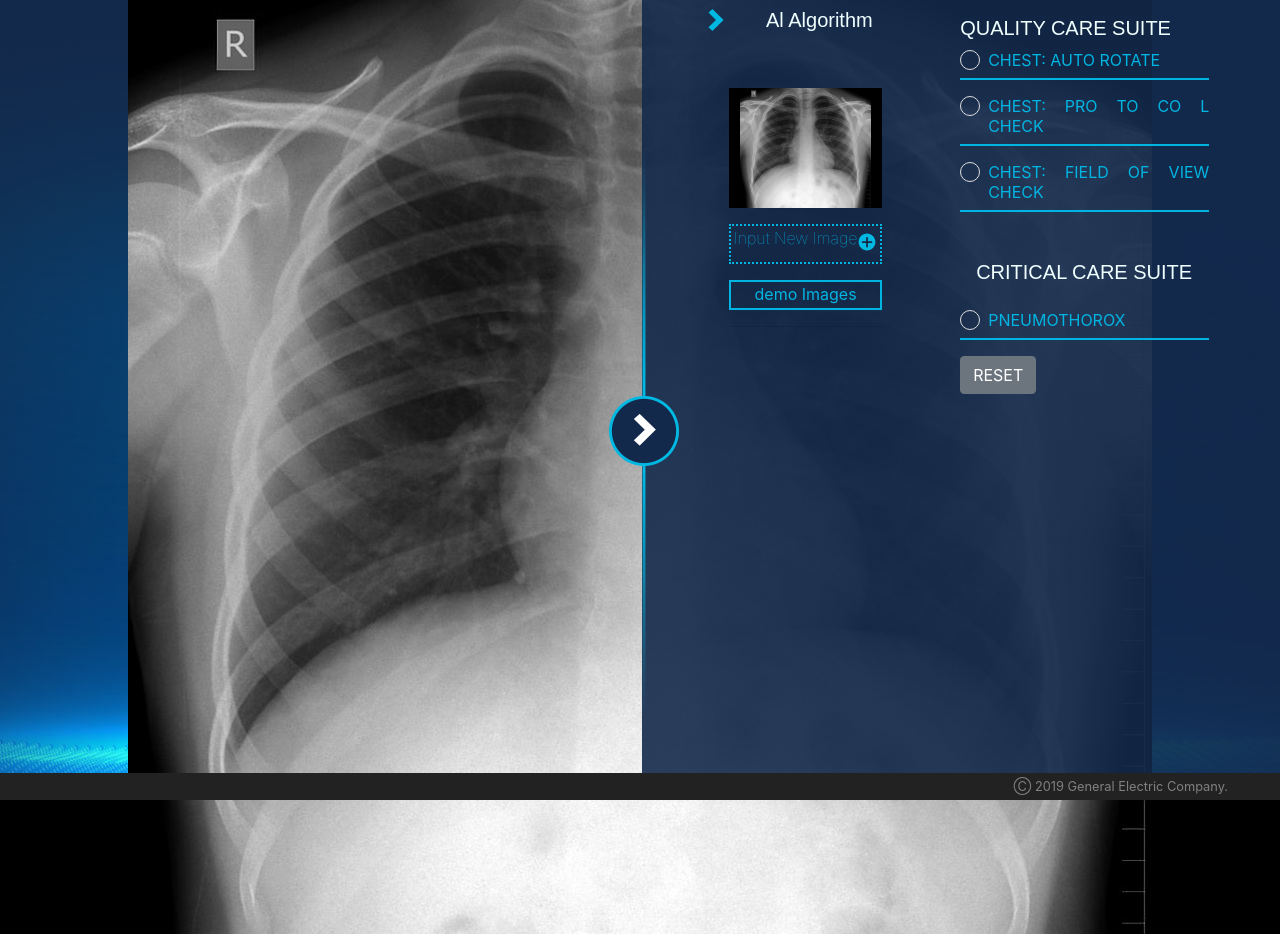
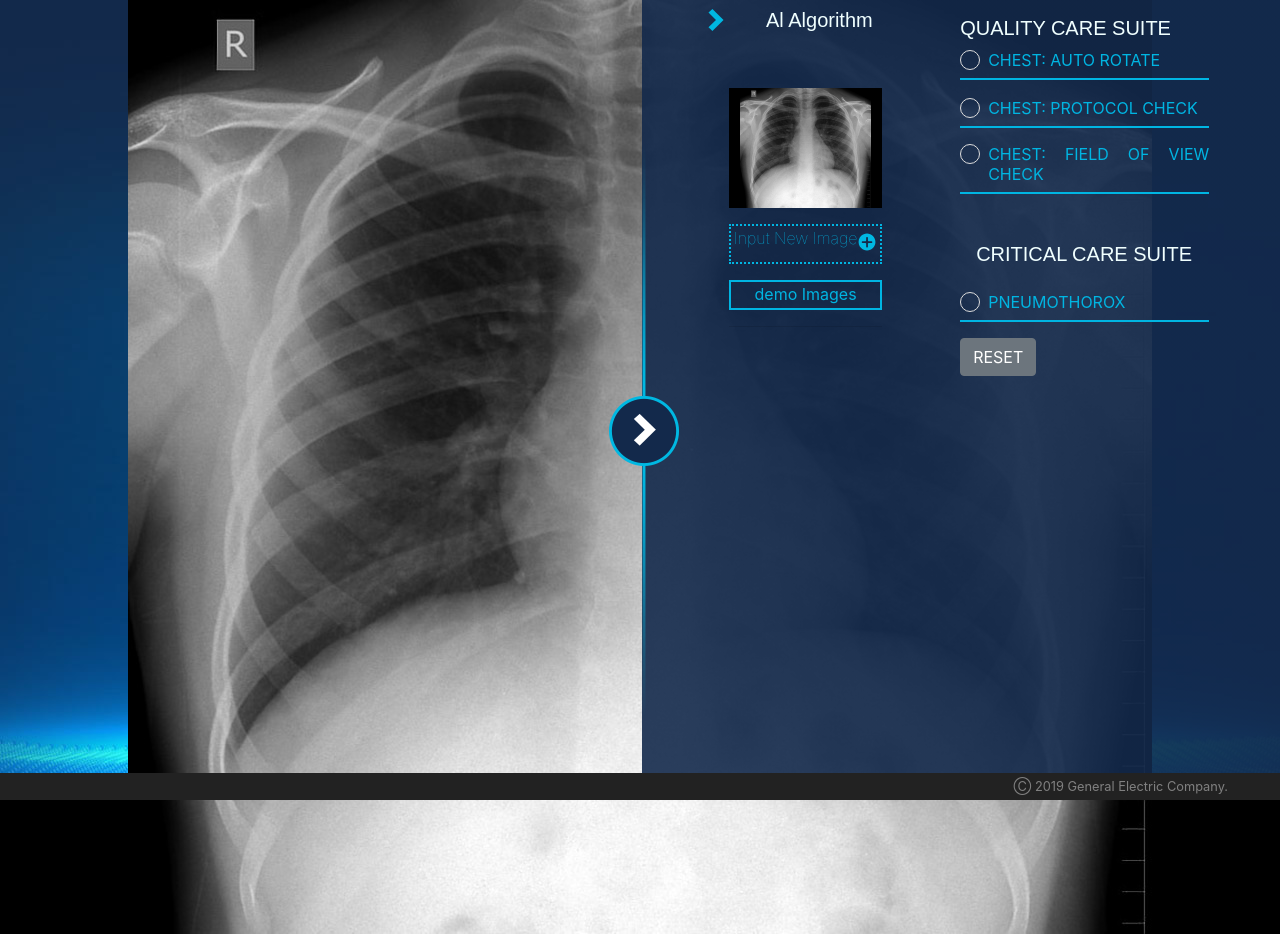
Before and after one commit to Jason0105git/VF, a React (Create React App) app in the folder appserver/: page /XrayDetails in a window 1280 px wide. Built offline with nearby package versions, Linux system fonts and the light colour scheme; what cornerstone-core, cornerstone-tools, cornerstone-wado-image-loader, cornerstone-web-image-loader would draw is missing.

Commit message:
spell check

```diff
--- a/appserver/src/components/xray/xrayDeatil.js
+++ b/appserver/src/components/xray/xrayDeatil.js
@@ -235,7 +235,7 @@ class XrayDetails extends Component {
                     className="xray-detail-radio-btn"
                     onClick={this.colHeck}
                   />
-                  <label for="test2">CHEST: PRO TO CO L CHECK</label>
+                  <label for="test2">CHEST: PROTOCOL CHECK</label>
                 </p>
                 <p className="btm-border">
                   <input
```
Also changed, not shown: 1 other file (tests, documents, lock files or other folders).
